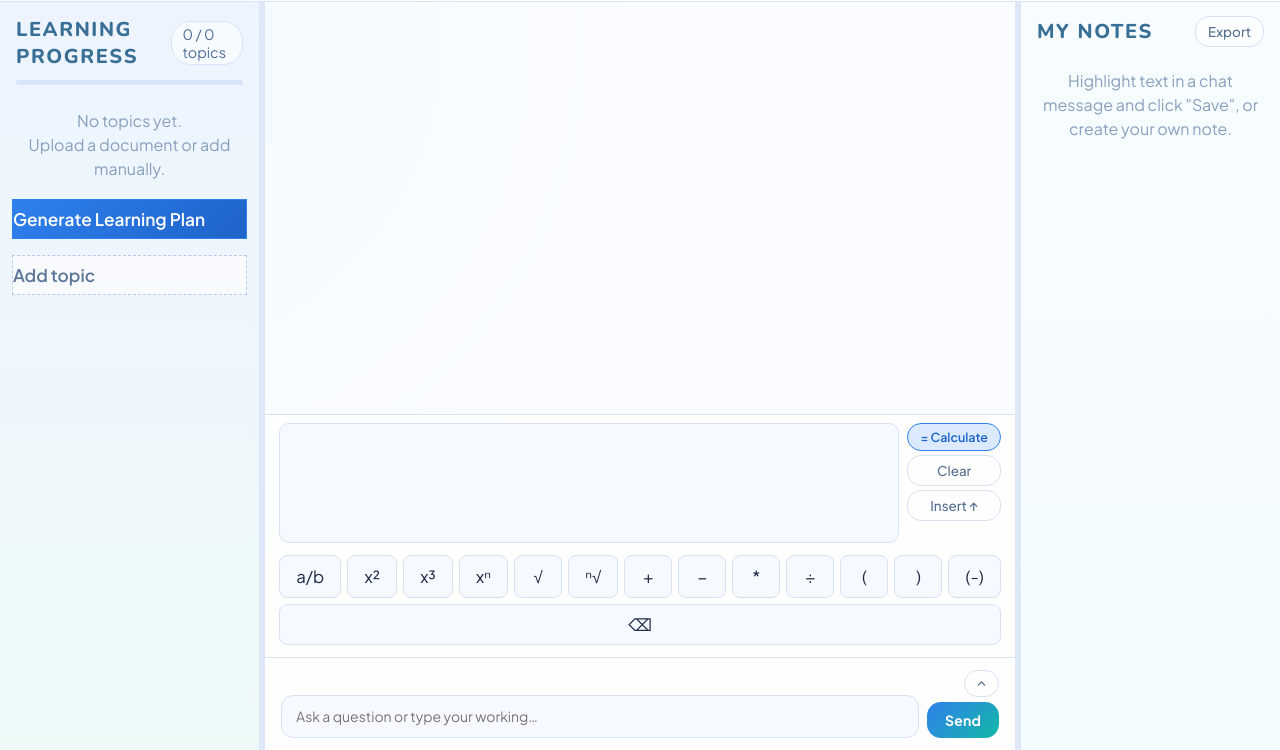
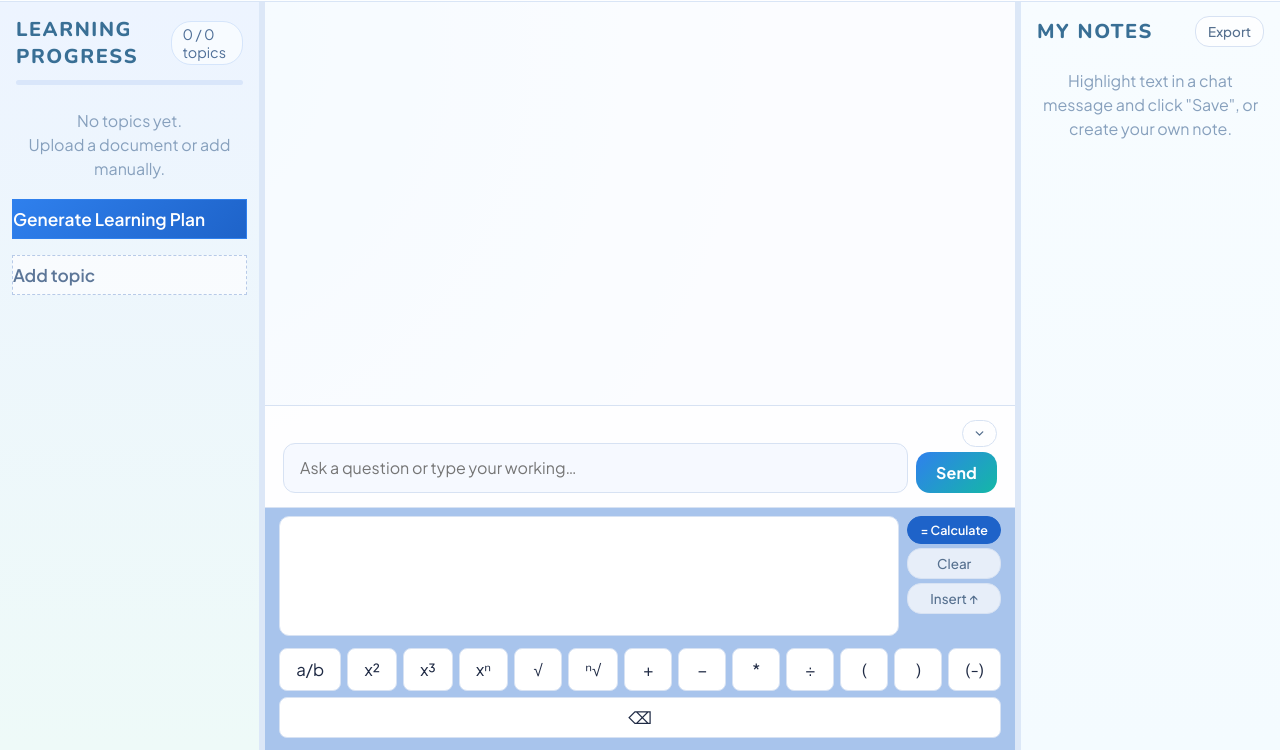
Before and after one commit to janeswingler/compoundify, a website: page public/index.html in a window 1280 px wide. Shown: the part 50-800 px from the top of the page. Drawn offline with nearby package versions, Linux system fonts and the light colour scheme; no server answers; a script that the page names is missing.

Commit message:
Calulator and chat bar placement

```diff
--- a/public/index.html
+++ b/public/index.html
@@ -69,6 +69,29 @@
         <span></span><span></span><span></span>
       </div>
 
+      <!-- Input row -->
+      <form class="input-row" onsubmit="return false;" id="input-form">
+        <div class="input-body">
+          <div id="math-chips" class="math-chips" style="display:none"></div>
+          <label class="sr-only" for="user-input">Type a message</label>
+          <textarea id="user-input" rows="1" placeholder="Ask a question or type your working…" autocomplete="off"></textarea>
+        </div>
+        <div class="input-actions">
+          <button type="button" class="btn-ghost btn-minimise" id="math-toggle-btn" title="Minimise math panel">
+            <svg id="math-toggle-icon" width="13" height="13" viewBox="0 0 24 24" fill="none" stroke="currentColor" stroke-width="2.5" stroke-linecap="round" stroke-linejoin="round"><polyline points="6 9 12 15 18 9"/></svg>
+          </button>
+          <button type="button" class="btn-quiz" id="quiz-btn" title="Take a check-in quiz on the current topic">
+            <svg width="14" height="14" viewBox="0 0 24 24" fill="none" stroke="currentColor" stroke-width="2" stroke-linecap="round" stroke-linejoin="round"><circle cx="12" cy="12" r="10"/><path d="M9.09 9a3 3 0 0 1 5.83 1c0 2-3 3-3 3"/><line x1="12" y1="17" x2="12.01" y2="17"/></svg>
+            Quick Check
+          </button>
+          <button type="button" class="btn-quiz" id="practice-btn" title="Solve a practice problem on the current topic">
+            <svg width="14" height="14" viewBox="0 0 24 24" fill="none" stroke="currentColor" stroke-width="2" stroke-linecap="round" stroke-linejoin="round"><path d="M12 2v20M2 12h20"/></svg>
+            Practice Problem
+          </button>
+          <button type="submit" class="btn-primary" id="send-btn">Send</button>
+        </div>
+      </form>
+
       <!-- Math panel (field + symbol shortcuts, one unified panel) -->
       <div class="math-panel" id="math-panel">
         <div class="math-panel__field-row">
@@ -100,29 +123,6 @@
           <button class="sym-btn" data-cmd="deleteBackward" title="Backspace">⌫</button>
         </div>
       </div>
-
-      <!-- Input row -->
-      <form class="input-row" onsubmit="return false;" id="input-form">
-        <div class="input-body">
-          <div id="math-chips" class="math-chips" style="display:none"></div>
-          <label class="sr-only" for="user-input">Type a message</label>
-          <textarea id="user-input" rows="1" placeholder="Ask a question or type your working…" autocomplete="off"></textarea>
-        </div>
-        <div class="input-actions">
-          <button type="button" class="btn-ghost btn-minimise" id="math-toggle-btn" title="Minimise math panel">
-            <svg id="math-toggle-icon" width="13" height="13" viewBox="0 0 24 24" fill="none" stroke="currentColor" stroke-width="2.5" stroke-linecap="round" stroke-linejoin="round"><polyline points="18 15 12 9 6 15"/></svg>
-          </button>
-          <button type="button" class="btn-quiz" id="quiz-btn" title="Take a check-in quiz on the current topic">
-            <svg width="14" height="14" viewBox="0 0 24 24" fill="none" stroke="currentColor" stroke-width="2" stroke-linecap="round" stroke-linejoin="round"><circle cx="12" cy="12" r="10"/><path d="M9.09 9a3 3 0 0 1 5.83 1c0 2-3 3-3 3"/><line x1="12" y1="17" x2="12.01" y2="17"/></svg>
-            Quick Check
-          </button>
-          <button type="button" class="btn-quiz" id="practice-btn" title="Solve a practice problem on the current topic">
-            <svg width="14" height="14" viewBox="0 0 24 24" fill="none" stroke="currentColor" stroke-width="2" stroke-linecap="round" stroke-linejoin="round"><path d="M12 2v20M2 12h20"/></svg>
-            Practice Problem
-          </button>
-          <button type="submit" class="btn-primary" id="send-btn">Send</button>
-        </div>
-      </form>
     </main>
 
     <div class="col-resizer" id="resizer-right" title="Drag to resize"></div>
--- a/public/style.css
+++ b/public/style.css
@@ -37,9 +37,10 @@ body:not(.login-page) {
     radial-gradient(circle at 92% 84%, #e6fff9 0%, transparent 42%);
 }
 
+#send-btn { padding: 10px 20px; font-size: 1rem; }
 #send-btn.is-generating {
   background: #1e293b;
-  padding: 9px 14px;
+  padding: 10px 16px;
 }
 #send-btn.is-generating:hover { background: #ef4444; }
 
@@ -672,7 +673,7 @@ body:not(.login-page) {
 /* Math panel (unified field + symbols) */
 .math-panel {
   border-top: 1px solid var(--color-border);
-  background: rgba(255,255,255,0.88); flex-shrink: 0;
+  background: #a8c4ec; flex-shrink: 0;
 }
 .math-panel__field-row {
   display: flex; align-items: flex-start; gap: 8px;
@@ -686,7 +687,7 @@ body:not(.login-page) {
 .math-panel__actions .btn-calc { justify-content: center; }
 math-field {
   border: 1.5px solid var(--color-border); border-radius: 10px;
-  padding: 18px 14px; background: var(--color-bg);
+  padding: 18px 14px; background: #ffffff;
   font-size: 1.45rem; min-height: 120px; display: block;
   transition: border-color 0.15s;
 }
@@ -698,7 +699,7 @@ math-field:focus-within { border-color: var(--color-primary); background: #fff;
 .sym-btn {
   flex: 1 1 auto; min-width: 48px;
   padding: 9px 14px;
-  background: var(--color-bg); border: 1px solid var(--color-border);
+  background: #ffffff; border: 1px solid var(--color-border);
   border-radius: 8px; font-size: 1.05rem; cursor: pointer;
   color: var(--color-text); transition: background 0.1s, border-color 0.1s;
   white-space: nowrap;
@@ -713,8 +714,8 @@ math-field:focus-within { border-color: var(--color-primary); background: #fff;
 
 .btn-calc {
   display: inline-flex; align-items: center;
-  background: var(--color-primary-light); color: var(--color-primary-dark);
-  border: 1px solid var(--color-primary); border-radius: var(--radius-md);
+  background: var(--color-primary-dark); color: #ffffff;
+  border: 1px solid var(--color-primary-dark); border-radius: var(--radius-md);
   padding: 5px 12px; font-size: 0.78rem; font-weight: 600;
   white-space: nowrap; transition: background 0.15s;
 }
@@ -722,7 +723,7 @@ math-field:focus-within { border-color: var(--color-primary); background: #fff;
 
 .math-result {
   display: flex; align-items: center; gap: 12px;
-  padding: 14px 14px 16px; border-top: 1px solid var(--color-bg);
+  padding: 14px 14px 16px; border-top: 1px solid rgba(0,0,0,0.08);
   background: #f0fdf4;
 }
 .math-result__eq {
@@ -752,7 +753,7 @@ math-field:focus-within { border-color: var(--color-primary); background: #fff;
 
 /* Input row */
 .input-row {
-  padding: 12px 16px; border-top: 1px solid var(--color-border);
+  padding: 14px 18px; border-top: 1px solid var(--color-border);
   display: flex; gap: 8px; align-items: flex-end; flex-shrink: 0;
   background: rgba(255,255,255,0.9);
 }
@@ -779,8 +780,8 @@ math-field:focus-within { border-color: var(--color-primary); background: #fff;
 @keyframes spin { to { transform: rotate(360deg); } }
 
 #user-input {
-  flex: 1; padding: 10px 14px; border: 1.5px solid var(--color-border);
-  border-radius: 12px; font-size: 0.875rem; color: var(--color-text);
+  flex: 1; padding: 12px 16px; border: 1.5px solid var(--color-border);
+  border-radius: 12px; font-size: 1rem; color: var(--color-text);
   background: var(--color-bg); outline: none; resize: none; line-height: 1.5;
   transition: border-color 0.15s, box-shadow 0.15s;
 }
```
